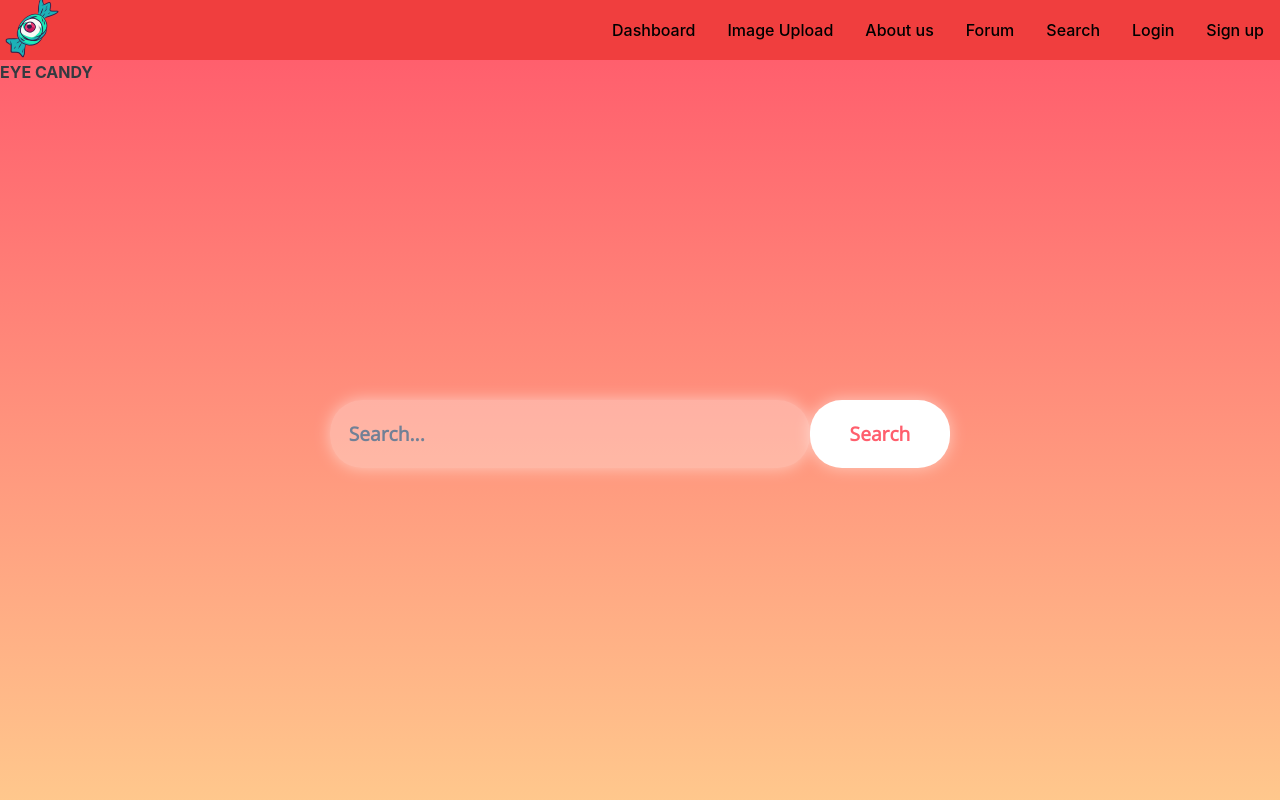
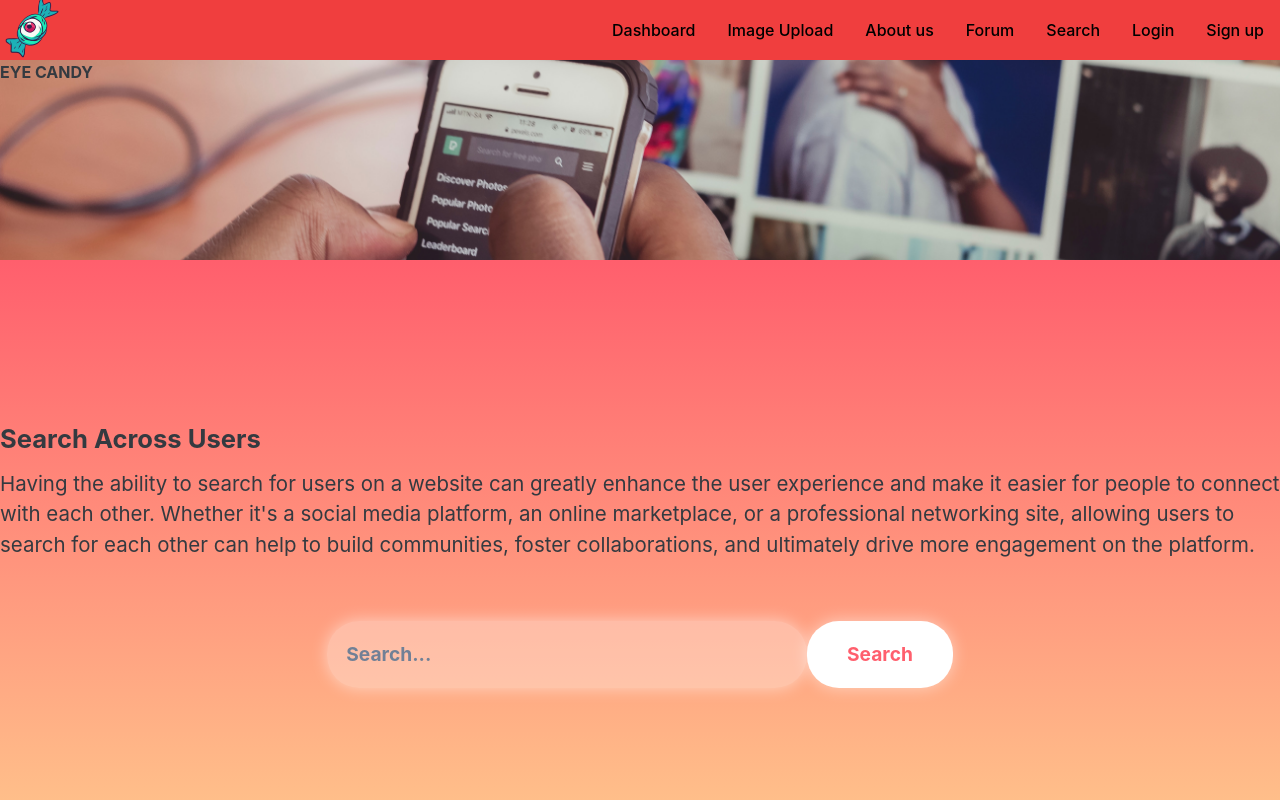
Before and after one commit to 490-Team-MAAKDE/490-Project, a React (Create React App) app in the folder Eye Candy Project/Code Design/Front-End/eye-candy/: page /search in a window 1280 px wide. Shown: the top 800 px of the page. Built offline with nearby package versions, Linux system fonts and the light colour scheme.

Commit message:
Finished Standard Search Page

```diff
--- a/Eye Candy Project/Code Design/Front-End/eye-candy/src/Pages/Search.css
+++ b/Eye Candy Project/Code Design/Front-End/eye-candy/src/Pages/Search.css
@@ -1,12 +1,40 @@
+.search-hero-bar {
+    background-image: url("../Assets/pexels-philbert-pembani-2533352.jpg");
+    background-position: center;
+    background-size: cover;
+    height: 200px;
+    display: flex;
+    justify-content: center;
+    align-items: center;
+  }
+
+  .search-hero-title {
+    font-size: 48px;
+    color: white;
+    text-align: center;
+  }
+
+.search-heading {
+    border: 1px solid rgb(245, 133, 133);
+    padding: 20px;
+    background-image: linear-gradient(to bottom right, #D31027, #EA384D);
+    color: white;
+    text-align: center;
+    font-family: 'Montserrat', sans-serif;
+    font-size: 24px;
+    letter-spacing: 2px;
+    margin-bottom: 3rem;
+  }
+
 .search-container {
     display: flex;
     flex-direction: column;
     align-items: center;
     justify-content: center;
-    min-height: 100vh;
+    min-height: 80vh;
     background-image: linear-gradient(to bottom, #ff5f6d, #ffd08f);
     color: #fff;
-    font-family: 'Open Sans', sans-serif;
+
   }
 
   .search-title {
@@ -19,12 +47,6 @@
     align-items: center;
     justify-content: center;
     margin-bottom: 2rem;
-  }
-
-  .photo-column {
-    width: 10rem;
-    height: 100%;
-    background-color: #fff;
   }
 
   .search-input {
@@ -90,5 +112,22 @@
 
   .search-results a:hover {
     transform: scale(1.1);
-    box-shadow: 0 0 1rem rgba(255, 95, 109, 0.8);
+    box-shadow: 0 0 1rem rgba(243, 255, 172, 0.8);
   }
+
+  .search-section {
+    margin-bottom: 40px;
+  }
+
+  .search-subtitle {
+    font-size: clamp(0.64rem, 2vw, 2.4rem);
+    font-weight: bold;
+    margin-bottom: 10px;
+  }
+
+  .search-text {
+    font-size: clamp(0.5rem, 1.6vw, 1.6rem);
+    line-height: 1.5;
+    margin-bottom: 20px;
+    color: #343a40;
+  }
--- a/Eye Candy Project/Code Design/Front-End/eye-candy/src/Pages/Search.js
+++ b/Eye Candy Project/Code Design/Front-End/eye-candy/src/Pages/Search.js
@@ -26,8 +26,16 @@ function Search() {
 
   return (
     <div className="search-page">
+      <div className="search-hero-bar">
+      </div>
       <div className="search-container">
-        <div className="search-photo-column"></div>
+        <div className="search-section">
+          <h2 className="search-subtitle">Search Across Users</h2>
+
+          <p className="search-text">
+            Having the ability to search for users on a website can greatly enhance the user experience and make it easier for people to connect with each other. Whether it's a social media platform, an online marketplace, or a professional networking site, allowing users to search for each other can help to build communities, foster collaborations, and ultimately drive more engagement on the platform.
+          </p>
+        </div>
         <form className="search-form" onSubmit={handleSearchSubmit}>
           <input
             className="search-input"
@@ -40,7 +48,6 @@ function Search() {
             Search
           </button>
         </form>
-        <div className="search-photo-column"></div>
         <div className="search-results">
           {searchResults.map((result) => (
             <div key={result.id}>
```
Also changed, not shown: Eye Candy Project/Code Design/Front-End/eye-candy/src/Assets/pexels-philbert-pembani-2533352.jpg (added).
